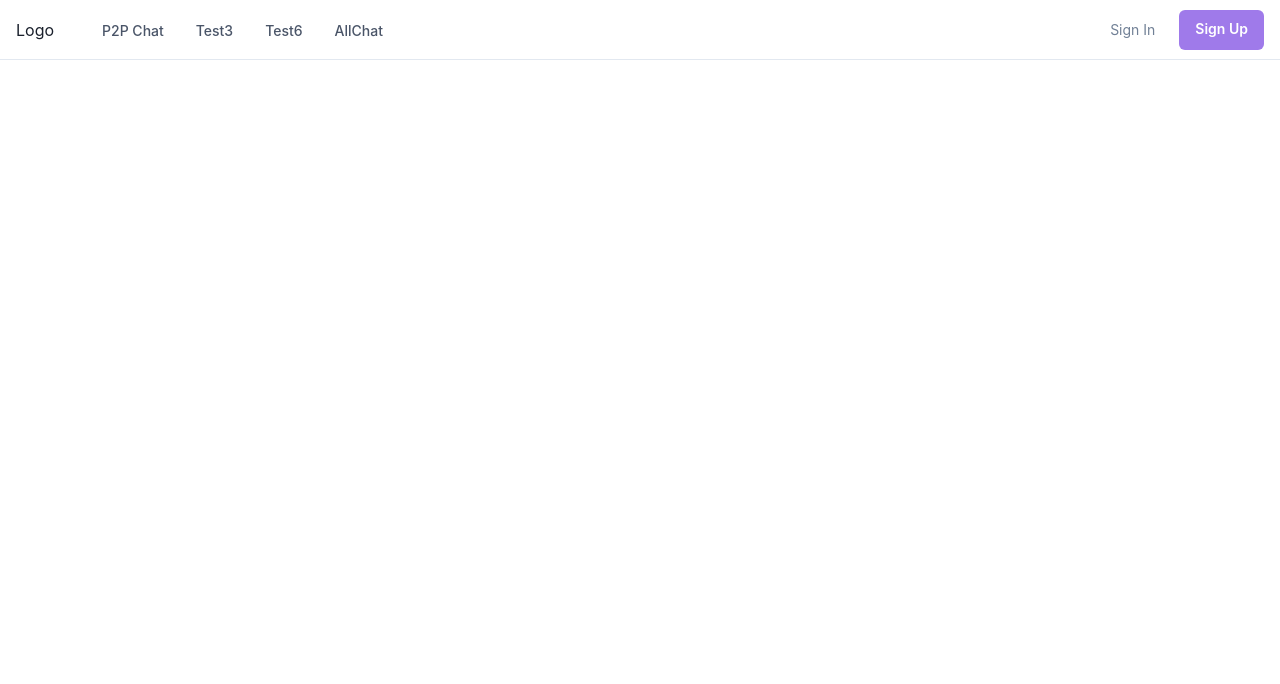
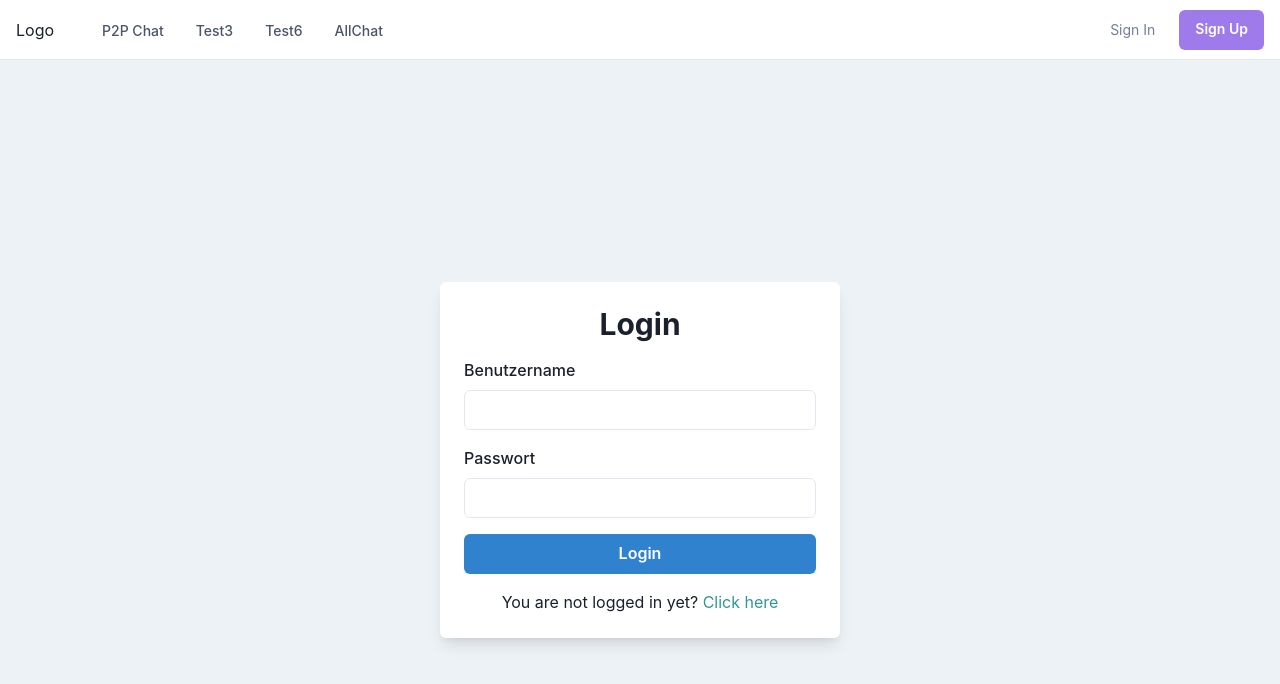
Before and after one commit to MrPitz1/ChatWebapp, a React (Vite) app in the folder client/: page /login in a window 1280 px wide. Shown: the top 684 px of the page. Built offline with nearby package versions, Linux system fonts and the light colour scheme.

Commit message:
basic layout for login/register

```diff
--- a/client/package.json
+++ b/client/package.json
@@ -17,7 +17,7 @@
     "framer-motion": "^11.3.4",
     "react": "^18.3.1",
     "react-dom": "^18.3.1",
-    "react-router-dom": "^6.25.0",
+    "react-router-dom": "^6.25.1",
     "socket.io": "^4.7.5",
     "socket.io-client": "^4.7.5",
     "uuid": "^10.0.0"
--- a/client/src/App.jsx
+++ b/client/src/App.jsx
@@ -4,6 +4,8 @@ import Index from './pages/Index';
 import AllChat from './pages/AllChat';
 import Room from './pages/Room'
 import JoinRoom from './pages/JoinRoom'
+import Login from './pages/Login'
+import Register from './pages/Register'
 import {
   BrowserRouter as Router,
   Routes,
@@ -19,6 +21,8 @@ function App() {
             <Route path='/all-chat' element={<AllChat/>} />
             <Route path='/join-room' element={<JoinRoom/>} />
             <Route path='/chat-room/:uuid' element={<Room/>} />
+            <Route path='/login' element={<Login/>} />
+            <Route path='/register' element={<Register/>} />
           </Routes>
       </Router>
     </MainLayout>
--- a/client/src/components/Navbar.jsx
+++ b/client/src/components/Navbar.jsx
@@ -70,7 +70,7 @@ function App() {
           direction={'row'}
           spacing={6}
         >
-          <Button as={'a'} fontSize={'sm'} fontWeight={400} variant={'link'} href={'#'}>
+          <Button as={'a'} fontSize={'sm'} fontWeight={400} variant={'link'} href={'/login'}>
             Sign In
           </Button>
           <Button
@@ -80,7 +80,7 @@ function App() {
             fontWeight={600}
             color={'white'}
             bg={'purple.400'}
-            href={'#'}
+            href={'/register'}
             _hover={{
               bg: 'purple.300',
             }}
--- /dev/null
+++ b/client/src/pages/Login.jsx
@@ -0,0 +1,59 @@
+import React, { useState } from 'react';
+import { Box, Button, Input, Stack, Heading, FormControl, FormLabel, FormErrorMessage, Text, Link } from '@chakra-ui/react';
+import { useNavigate } from 'react-router-dom';
+
+const Login = () => {
+  const [username, setUsername] = useState('');
+  const [password, setPassword] = useState('');
+  const [error, setError] = useState('');
+  const navigate = useNavigate();
+
+  const handleLogin = () => {
+    // Hier kannst du die Login-Logik hinzufügen (z.B. API-Aufruf)
+    if (username === 'admin' && password === 'password') {
+      // Erfolgreiches Login, Weiterleitung zur nächsten Seite
+      navigate('/dashboard'); // Beispielziel
+    } else {
+      // Fehler bei der Anmeldung
+      setError('Ungültiger Benutzername oder Passwort');
+    }
+  };
+
+  return (
+    <Box
+      display="flex"
+      alignItems="center"
+      justifyContent="center"
+      minHeight="100vh"
+      backgroundColor="gray.100"
+      padding="4"
+    >
+      <Stack spacing={4} width="100%" maxWidth="400px" backgroundColor="white" padding="6" boxShadow="lg" borderRadius="md">
+        <Heading as="h1" size="lg" textAlign="center">Login</Heading>
+        <FormControl id="username" isInvalid={error}>
+          <FormLabel>Benutzername</FormLabel>
+          <Input
+            type="text"
+            value={username}
+            onChange={(e) => setUsername(e.target.value)}
+          />
+        </FormControl>
+        <FormControl id="password" isInvalid={error}>
+          <FormLabel>Passwort</FormLabel>
+          <Input
+            type="password"
+            value={password}
+            onChange={(e) => setPassword(e.target.value)}
+          />
+        </FormControl>
+        {error && <FormErrorMessage>{error}</FormErrorMessage>}
+        <Button colorScheme="blue" onClick={handleLogin}>Login</Button>
+        <Text textAlign="center">
+          You are not logged in yet? <Link color="teal.500" onClick={() => navigate('/register')}>Click here</Link>
+        </Text>
+      </Stack>
+    </Box>
+  );
+};
+
+export default Login;
--- /dev/null
+++ b/client/src/pages/Register.jsx
@@ -0,0 +1,56 @@
+import React, { useState } from 'react';
+import { Box, Button, Input, Stack, Heading, FormControl, FormLabel, FormErrorMessage } from '@chakra-ui/react';
+import { useNavigate } from 'react-router-dom';
+
+const Register = () => {
+  const [username, setUsername] = useState('');
+  const [password, setPassword] = useState('');
+  const [error, setError] = useState('');
+  const navigate = useNavigate();
+
+  const handleRegister = () => {
+    // Hier kannst du die Registrierungs-Logik hinzufügen (z.B. API-Aufruf)
+    if (username && password) {
+      // Erfolgreiche Registrierung, Weiterleitung zur Login-Seite
+      navigate('/login'); // Beispielziel
+    } else {
+      // Fehler bei der Registrierung
+      setError('Alle Felder sind erforderlich');
+    }
+  };
+
+  return (
+    <Box
+      display="flex"
+      alignItems="center"
+      justifyContent="center"
+      minHeight="100vh"
+      backgroundColor="gray.100"
+      padding="4"
+    >
+      <Stack spacing={4} width="100%" maxWidth="400px" backgroundColor="white" padding="6" boxShadow="lg" borderRadius="md">
+        <Heading as="h1" size="lg" textAlign="center">Registrieren</Heading>
+        <FormControl id="username" isInvalid={error}>
+          <FormLabel>Benutzername</FormLabel>
+          <Input
+            type="text"
+            value={username}
+            onChange={(e) => setUsername(e.target.value)}
+          />
+        </FormControl>
+        <FormControl id="password" isInvalid={error}>
+          <FormLabel>Passwort</FormLabel>
+          <Input
+            type="password"
+            value={password}
+            onChange={(e) => setPassword(e.target.value)}
+          />
+        </FormControl>
+        {error && <FormErrorMessage>{error}</FormErrorMessage>}
+        <Button colorScheme="blue" onClick={handleRegister}>Registrieren</Button>
+      </Stack>
+    </Box>
+  );
+};
+
+export default Register;
```
Also changed, not shown: 1 other file (tests, documents, lock files or other folders).
